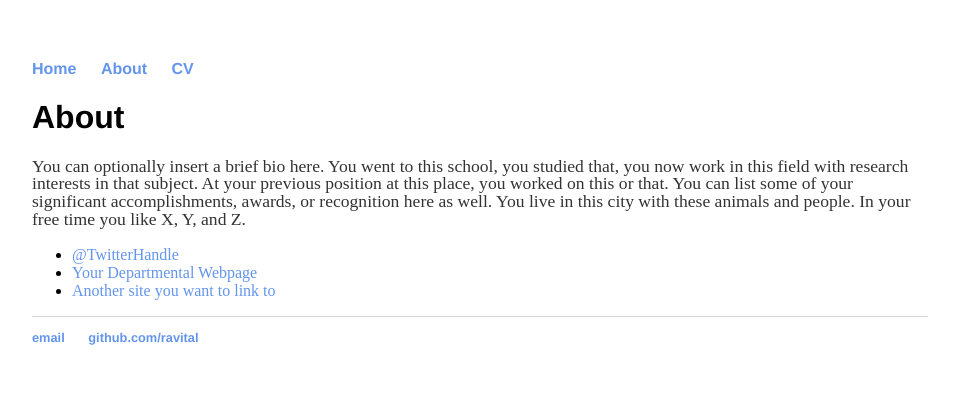
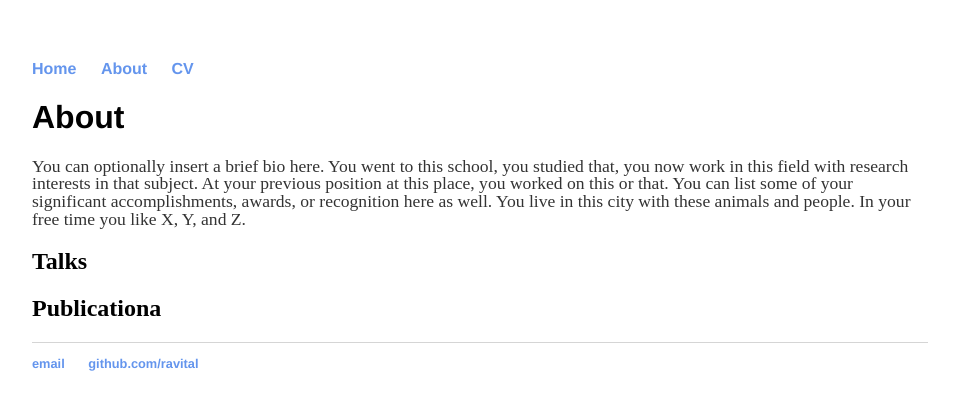
Before and after one commit to ravital/ravital.github.io, a Jekyll site: the page built from about/index.html, in a window 1280 px wide. Shown: the top 410 px of the page, without its empty margins (160-1119 px from the left). Built offline with Jekyll 4.4.1, drawn with Linux system fonts in a browser that asks for light colours.

Commit message:
Update index.html

```diff
--- a/about/index.html
+++ b/about/index.html
@@ -7,9 +7,7 @@
 			<h1>About</h1>
 			<p>You can optionally insert a brief bio here. You went to this school, you studied that, you now work in this field with research interests in that subject. At your previous position at this place, you worked on this or that. You can list some of your significant accomplishments, awards, or recognition here as well. You live in this city with these animals and people. In your free time you like X, Y, and Z.</p>
 
-			<ul class="contacts">
-				<li><a href="#">@TwitterHandle</a></li>
-				<li><a href="#">Your Departmental Webpage</a></li>
-				<li><a href="#">Another site you want to link to</a></li>
-				</ul>
+			<h2>Talks</h2>
+
+			<h2>Publicationa</h2>
 		</div>
```
